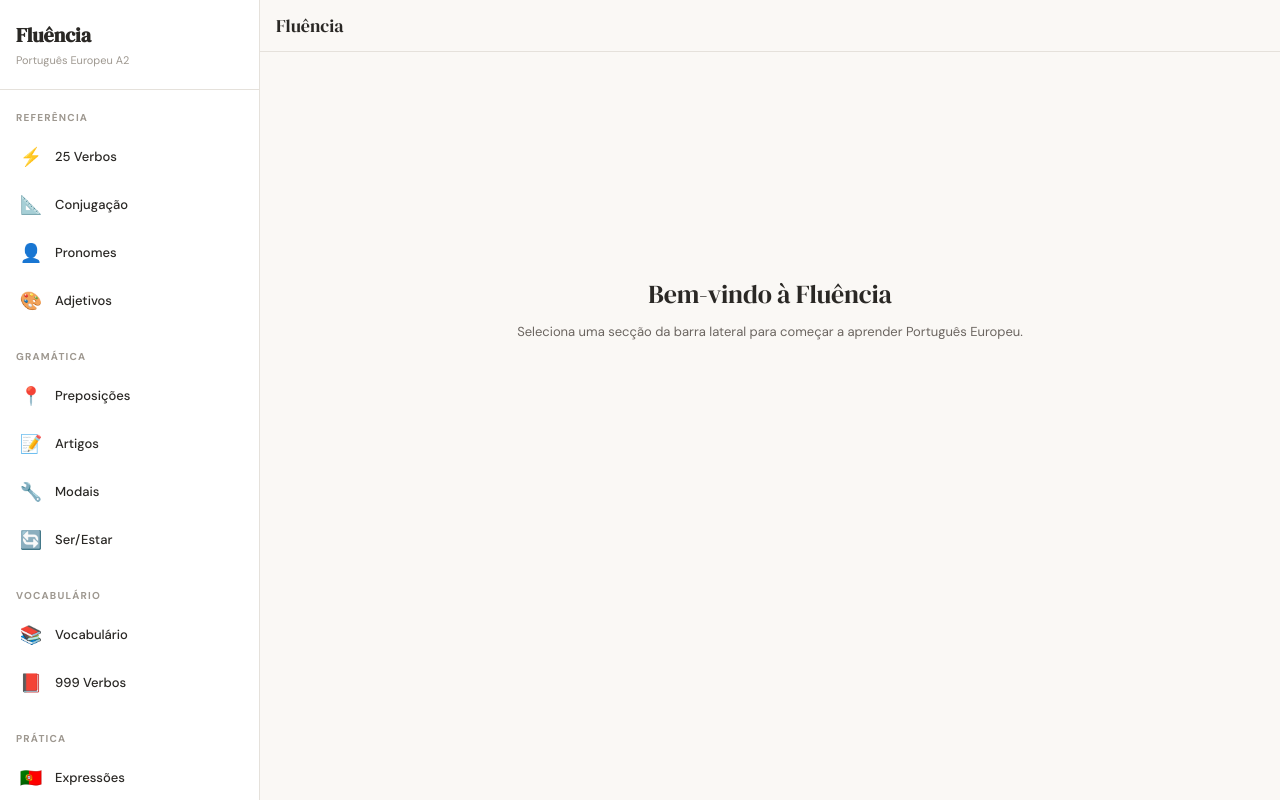
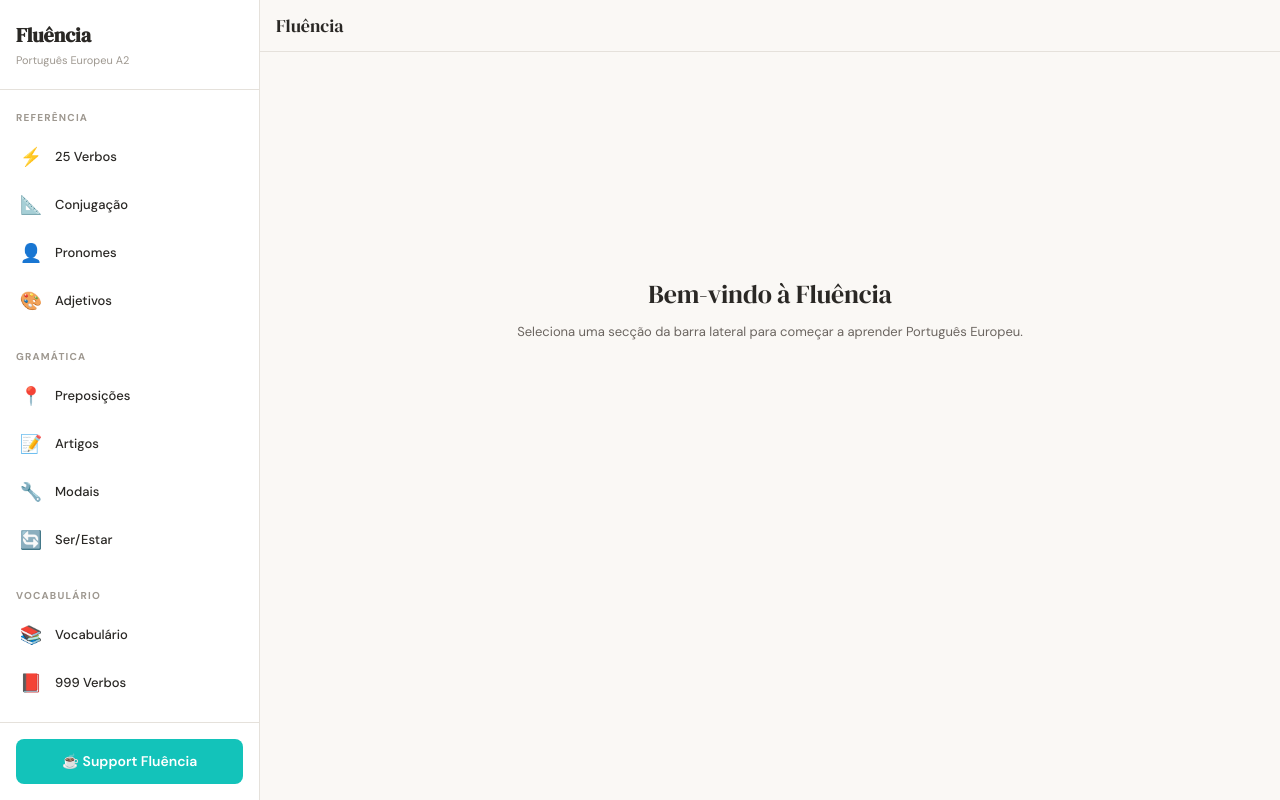
Before and after one commit to barnymurt/ptlearner, a React (Vite) app: page / in a window 1280 px wide. Built offline with nearby package versions, Linux system fonts and the light colour scheme.

Commit message:
Add Ko-fi support button to sidebar

```diff
--- a/src/App.jsx
+++ b/src/App.jsx
@@ -1441,6 +1441,29 @@ function Sidebar({ section, onSelect, isOpen, onClose, showEnglish }) {
           </div>
         ))}
       </nav>
+      <div style={{ padding: '16px', borderTop: '1px solid var(--border)', marginTop: 'auto' }}>
+        <a
+          href="https://ko-fi.com/fluencia"
+          target="_blank"
+          rel="noopener noreferrer"
+          style={{
+            display: 'flex',
+            alignItems: 'center',
+            justifyContent: 'center',
+            gap: '8px',
+            background: '#13c3ba',
+            color: '#fff',
+            padding: '12px 16px',
+            borderRadius: '8px',
+            textDecoration: 'none',
+            fontFamily: 'var(--font-sans)',
+            fontWeight: 600,
+            fontSize: '14px'
+          }}
+        >
+          ☕ Support Fluência
+        </a>
+      </div>
     </aside>
   );
 }
```
